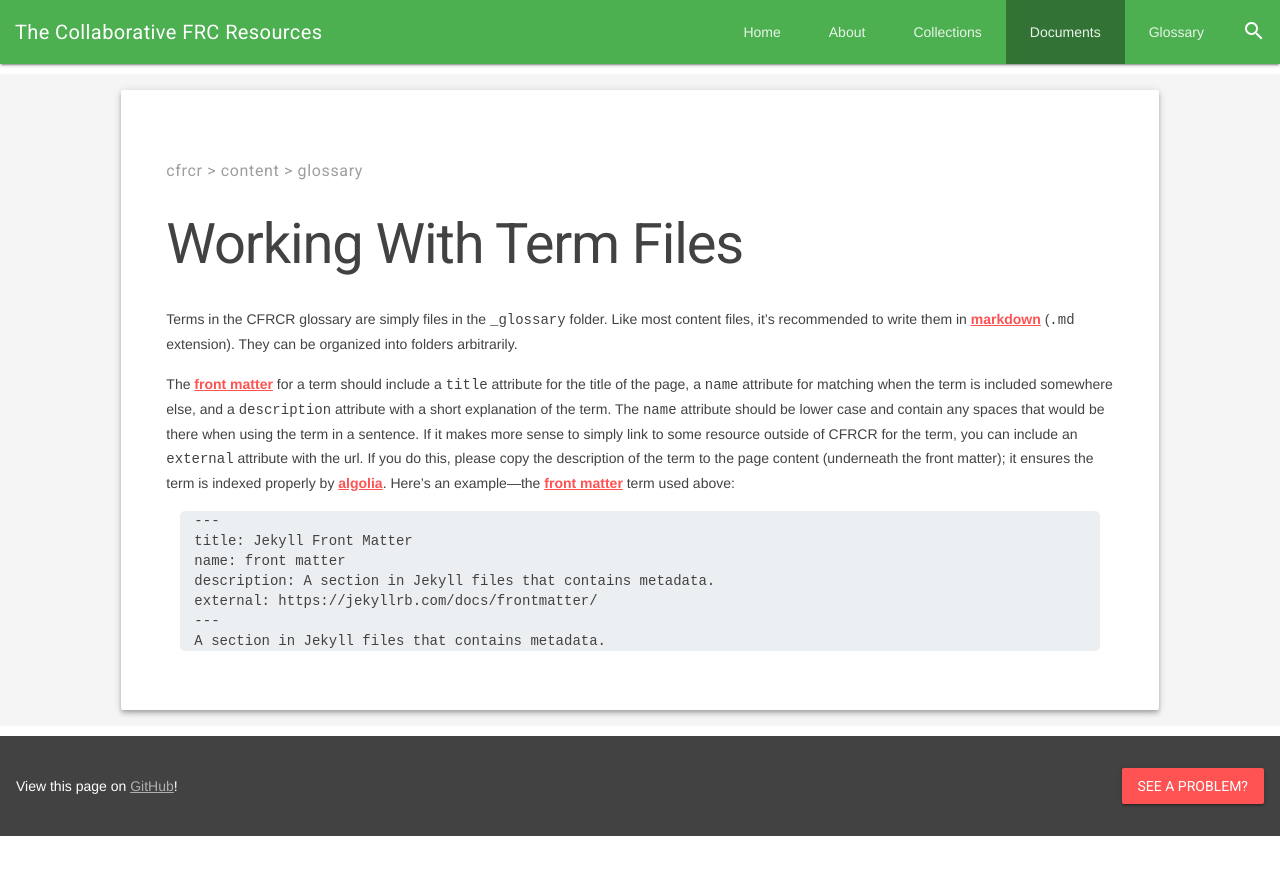
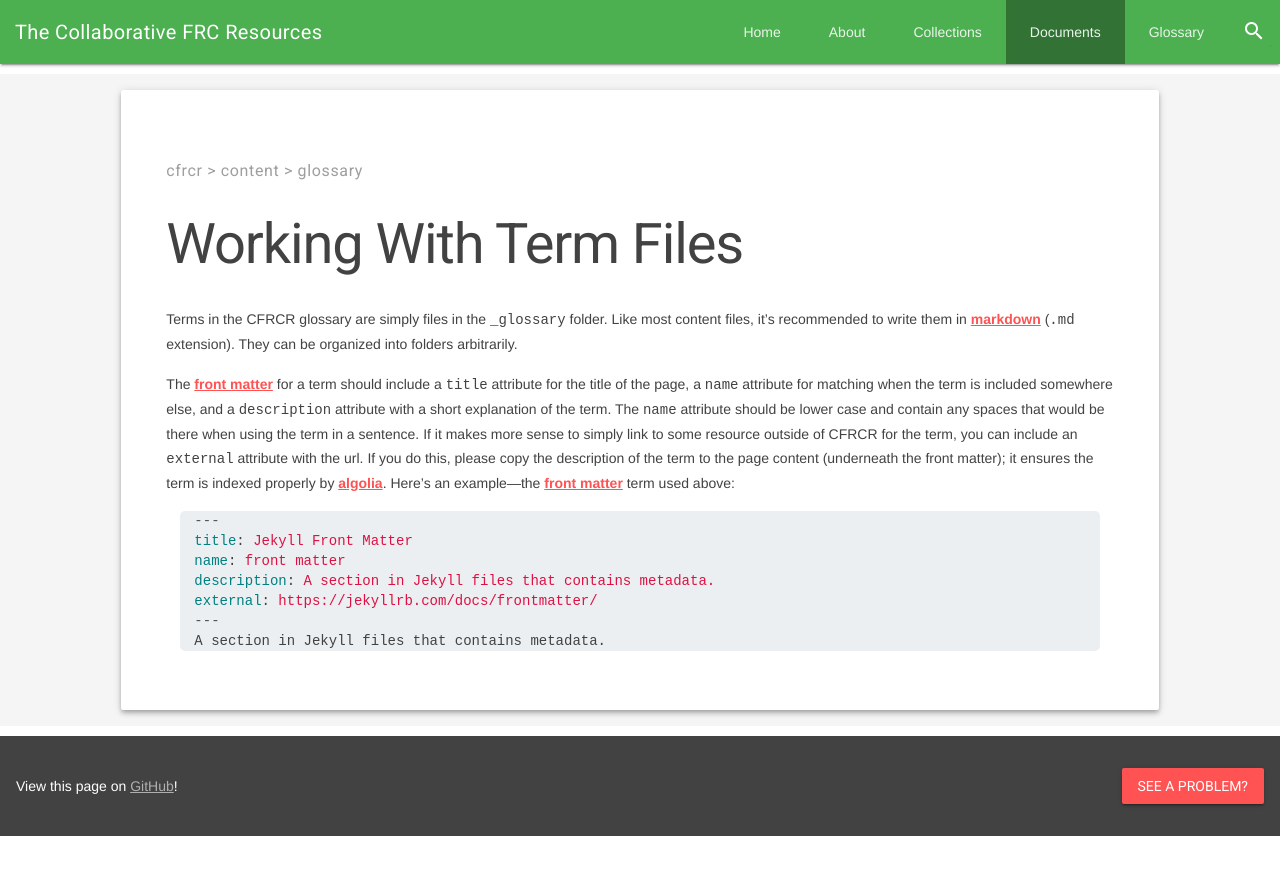
Before and after one commit to CFRCR/CFRCR, a Jekyll site: the page built from _documents/cfrcr/content/glossary/term_files.md, in a window 1280 px wide. Shown: the top 875 px of the page. Built offline with Jekyll 4.4.1, drawn with Linux system fonts in a browser that asks for light colours; nearby versions of some CDN libraries.

Commit message:
Changed highlight.

```diff
--- a/_documents/cfrcr/content/glossary/term_files.md
+++ b/_documents/cfrcr/content/glossary/term_files.md
@@ -6,7 +6,7 @@ Terms in the CFRCR glossary are simply files in the `_glossary` folder. Like mos
 
 The {% include term text="front matter" %} for a term should include a `title` attribute for the title of the page, a  `name` attribute for matching when the term is included somewhere else, and a `description` attribute with a short explanation of the term. The `name` attribute should be lower case and contain any spaces that would be there when using the term in a sentence. If it makes more sense to simply link to some resource outside of CFRCR for the term, you can include an `external` attribute with the url. If you do this, please copy the description of the term to the page content (underneath the front matter); it ensures the term is indexed properly by {% include term text="algolia" %}. Here's an example&mdash;the {% include term text="front matter" %} term used above:
 
-{% highlight liquid %}{% raw %}
+{% highlight markdown %}{% raw %}
 ---
 title: Jekyll Front Matter
 name: front matter
```
